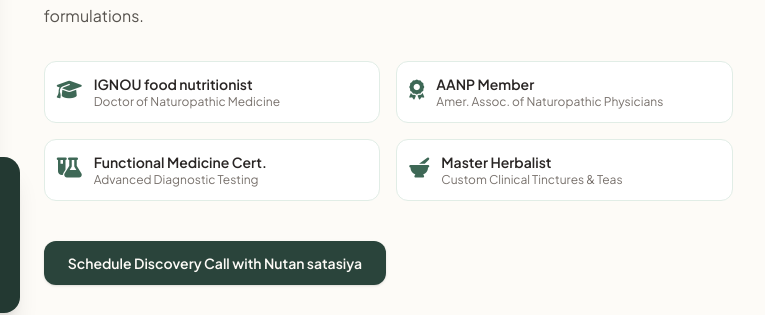
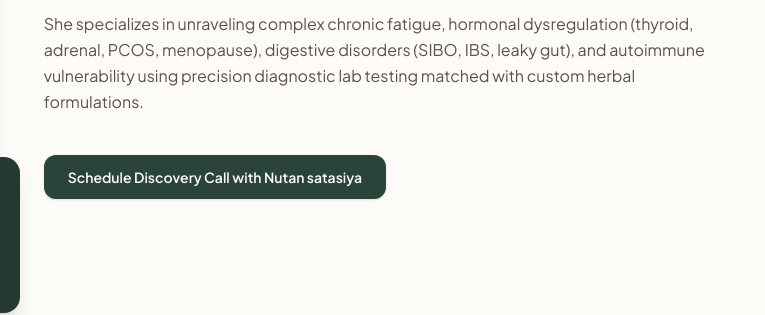
Before and after one commit to nutankotadiya-byte/sathayu, a plain HTML site: page index.html in a window 1280 px wide. Shown: the part 1865-2180 px from the top of the page, 515-1280 px from the left. Drawn offline with nearby package versions, Linux system fonts and the light colour scheme; a web font is replaced by a local one.

Commit message:
Update index.html

```diff
--- a/index.html
+++ b/index.html
@@ -332,39 +332,7 @@
                     </p>
 
                     <!-- Credentials Badges Grid -->
-                    <div class="grid sm:grid-cols-2 gap-4 pt-2">
-                        <div class="flex items-start gap-3 p-3 bg-white rounded-xl border border-botanical-100">
-                            <i class="fa-solid fa-graduation-cap text-botanical-600 text-xl mt-0.5"></i>
-                            <div>
-                                <h4 class="font-semibold text-sm text-stone-800">IGNOU food nutritionist</h4>
-                                <p class="text-xs text-stone-500">Doctor of Naturopathic Medicine</p>
-                            </div>
-                        </div>
 
-                        <div class="flex items-start gap-3 p-3 bg-white rounded-xl border border-botanical-100">
-                            <i class="fa-solid fa-award text-botanical-600 text-xl mt-0.5"></i>
-                            <div>
-                                <h4 class="font-semibold text-sm text-stone-800">AANP Member</h4>
-                                <p class="text-xs text-stone-500">Amer. Assoc. of Naturopathic Physicians</p>
-                            </div>
-                        </div>
-
-                        <div class="flex items-start gap-3 p-3 bg-white rounded-xl border border-botanical-100">
-                            <i class="fa-solid fa-flask-vial text-botanical-600 text-xl mt-0.5"></i>
-                            <div>
-                                <h4 class="font-semibold text-sm text-stone-800">Functional Medicine Cert.</h4>
-                                <p class="text-xs text-stone-500">Advanced Diagnostic Testing</p>
-                            </div>
-                        </div>
-
-                        <div class="flex items-start gap-3 p-3 bg-white rounded-xl border border-botanical-100">
-                            <i class="fa-solid fa-mortar-pestle text-botanical-600 text-xl mt-0.5"></i>
-                            <div>
-                                <h4 class="font-semibold text-sm text-stone-800">Master Herbalist</h4>
-                                <p class="text-xs text-stone-500">Custom Clinical Tinctures & Teas</p>
-                            </div>
-                        </div>
-                    </div>
 
                     <div class="pt-4">
                         <button onclick="openBookingModal('Initial Comprehensive Discovery')" class="bg-botanical-800 hover:bg-botanical-700 text-sand-50 px-6 py-3 rounded-xl font-semibold shadow hover:shadow-md transition-all text-sm">
```
